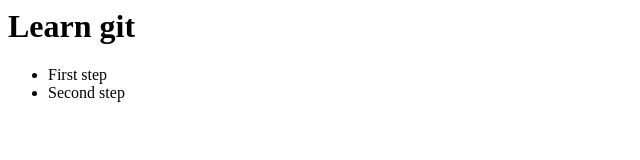
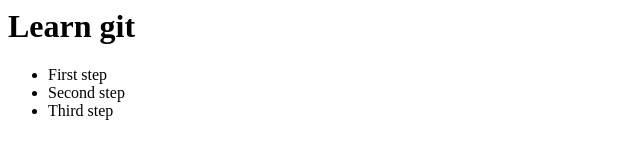
Before and after one commit to priyankagopalakrishna/learnGit, a plain HTML site: page index.html in a window 1280 px wide. Shown: the full height of the page, 0-640 px from the left. Drawn offline with Linux system fonts and the light colour scheme.

```diff
--- a/index.html
+++ b/index.html
@@ -10,6 +10,7 @@
 	<ul>
 		<li> First step  </li>
 		<li> Second step </li>
+		<li> Third step </li>
 
 	</ul>
 
```
